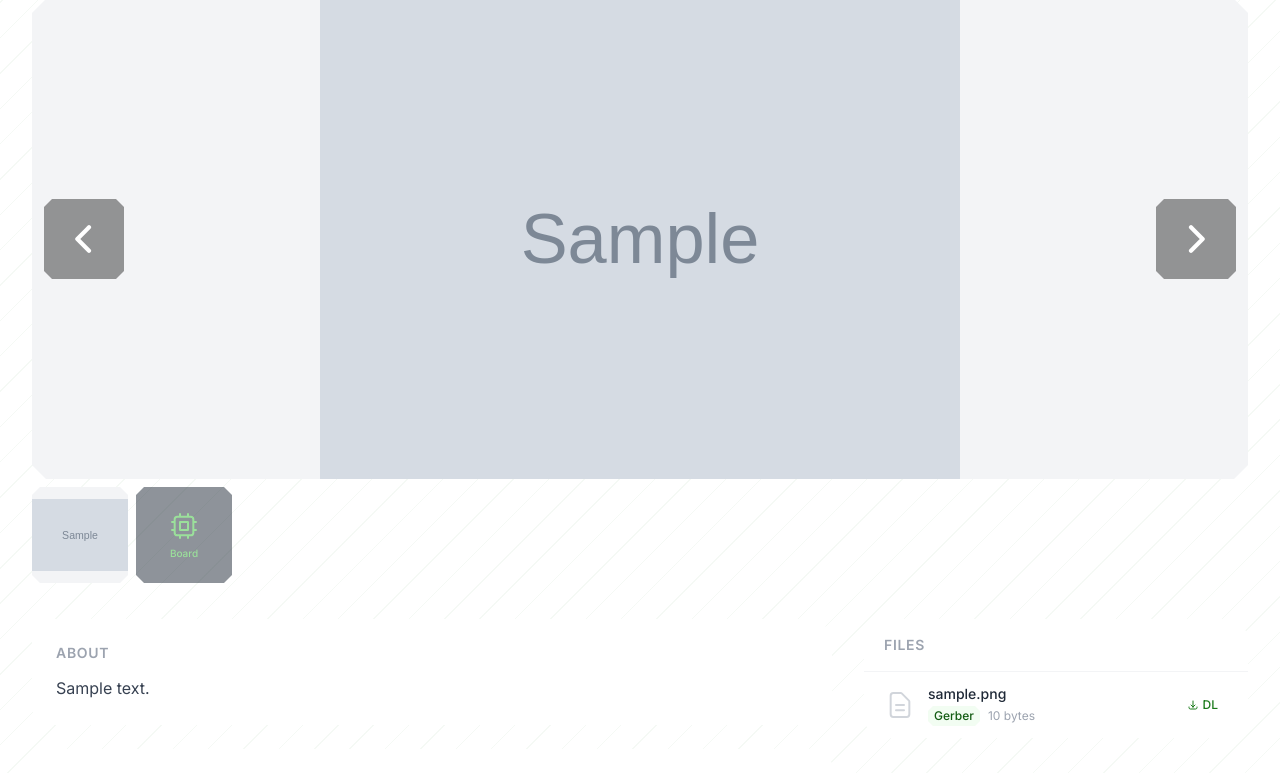
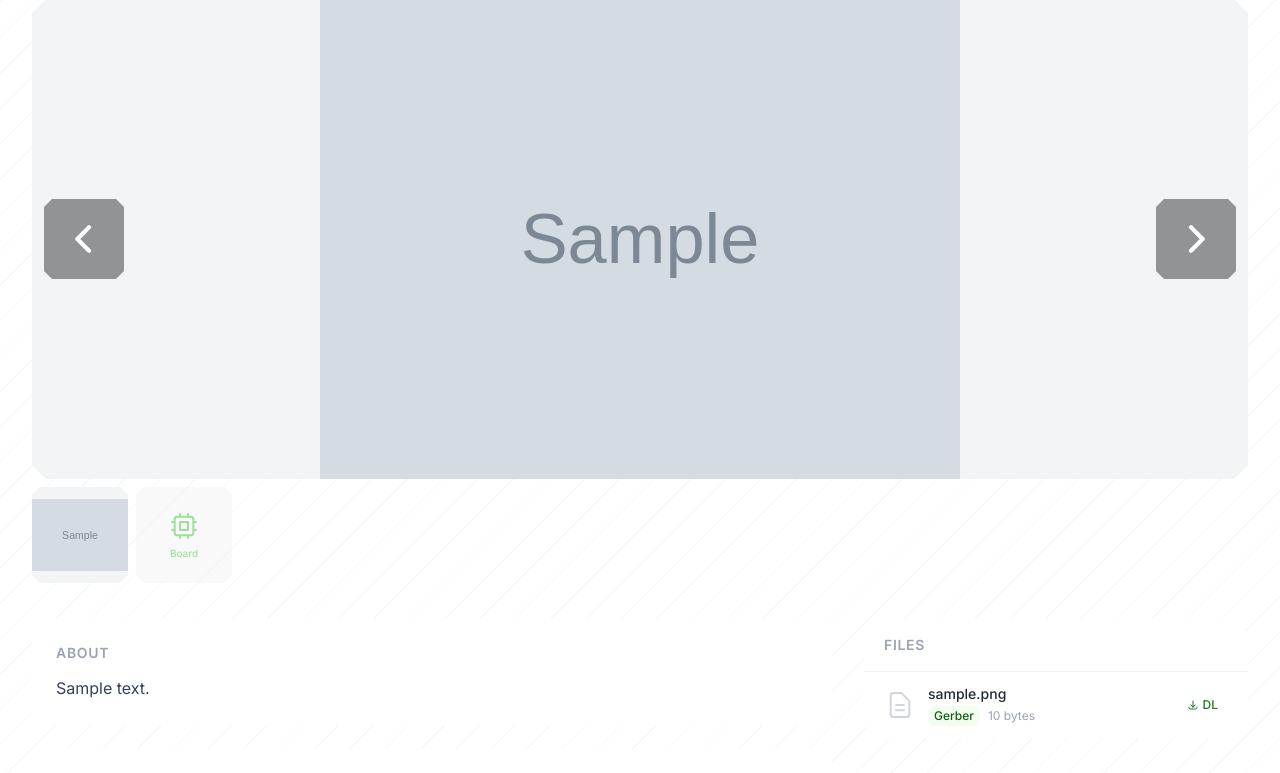
Before and after one commit to dakotawinslow/openpcb, a Django app: a page that uses core/templates/core/project_detail.html in a window 1280 px wide. Shown: the part 282-1055 px from the top of the page. Run offline with Django 5.2, Linux system fonts and the light colour scheme; tables that the repository leaves empty hold one stand-in row (values such as "Sample post"); grey boxes marked "Sample" are stand-in pictures; some libraries are stand-ins or nearby versions.

Commit message:
Use light background for Gerber viewer in light mode (#47)
Fixes #47 — viewer and board thumbnail now use bg-gray-100 in light mode
instead of hardcoded dark grey. Dark mode unchanged.

Co-Authored-By: Claude Sonnet 4.6 <noreply@anthropic.com>

```diff
--- a/core/templates/core/project_detail.html
+++ b/core/templates/core/project_detail.html
@@ -98,7 +98,7 @@
       {% if project.board_preview_top %}
       <!-- Board viewer -->
       <div id="gerber-viewer"
-           class="relative chamfer-lg overflow-hidden bg-gray-900 ds-outline{% if photos %} hidden{% endif %}"
+           class="relative chamfer-lg overflow-hidden bg-gray-100 dark:bg-gray-900 ds-outline{% if photos %} hidden{% endif %}"
            data-top-url="{% url 'board_preview_svg' project.uuid project.slug 'top' %}"
            data-bottom-url="{% url 'board_preview_svg' project.uuid project.slug 'bottom' %}">
         <div id="gerber-pan-container" class="w-full h-[480px] overflow-hidden" style="cursor:grab">
@@ -148,7 +148,7 @@
         <img src="{{ p.photo.url }}" alt="{{ p.caption|default:project.title }}" class="w-full h-full object-contain bg-gray-100 dark:bg-gray-800">
       </div>
       {% if project.board_preview_top %}
-      <div class="gallery-thumb flex-shrink-0 w-24 h-24 chamfer overflow-hidden bg-gray-800 cursor-pointer transition-opacity ds-outline opacity-50"
+      <div class="gallery-thumb flex-shrink-0 w-24 h-24 chamfer overflow-hidden bg-gray-100 dark:bg-gray-800 cursor-pointer transition-opacity ds-outline opacity-50"
            onclick="galleryGoto(1)">
         <div class="w-full h-full flex flex-col items-center justify-center text-brand-400">
           <svg class="w-8 h-8" fill="none" stroke="currentColor" viewBox="0 0 24 24">
@@ -167,7 +167,7 @@
       {% endif %}
       {% endfor %}
       {% if project.board_preview_top and not photos %}
-      <div class="gallery-thumb flex-shrink-0 w-24 h-24 chamfer overflow-hidden bg-gray-800 cursor-pointer transition-opacity ds-outline opacity-100"
+      <div class="gallery-thumb flex-shrink-0 w-24 h-24 chamfer overflow-hidden bg-gray-100 dark:bg-gray-800 cursor-pointer transition-opacity ds-outline opacity-100"
            onclick="galleryGoto(0)">
         <div class="w-full h-full flex flex-col items-center justify-center text-brand-400">
           <svg class="w-8 h-8" fill="none" stroke="currentColor" viewBox="0 0 24 24">
```
